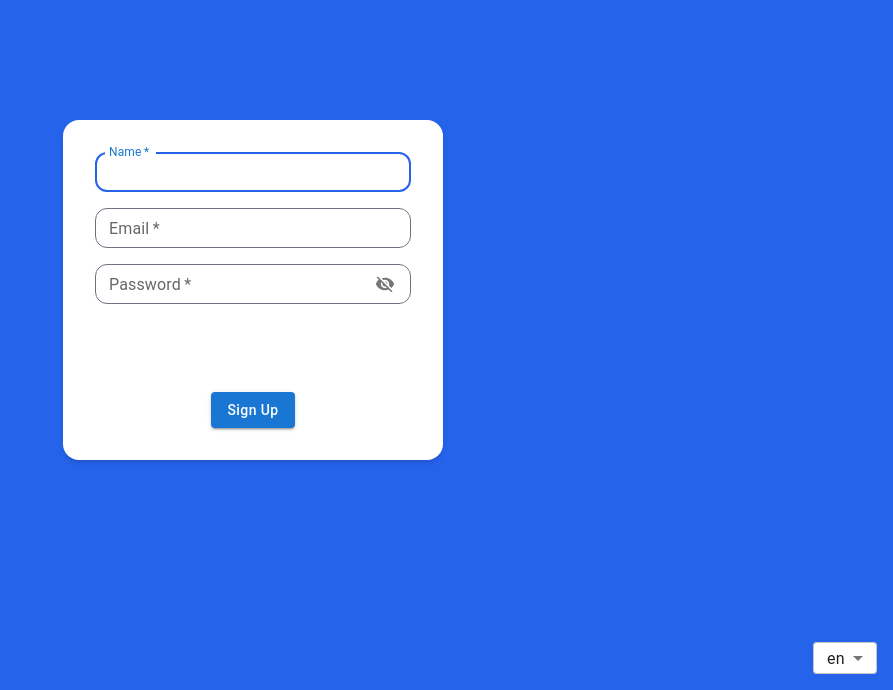
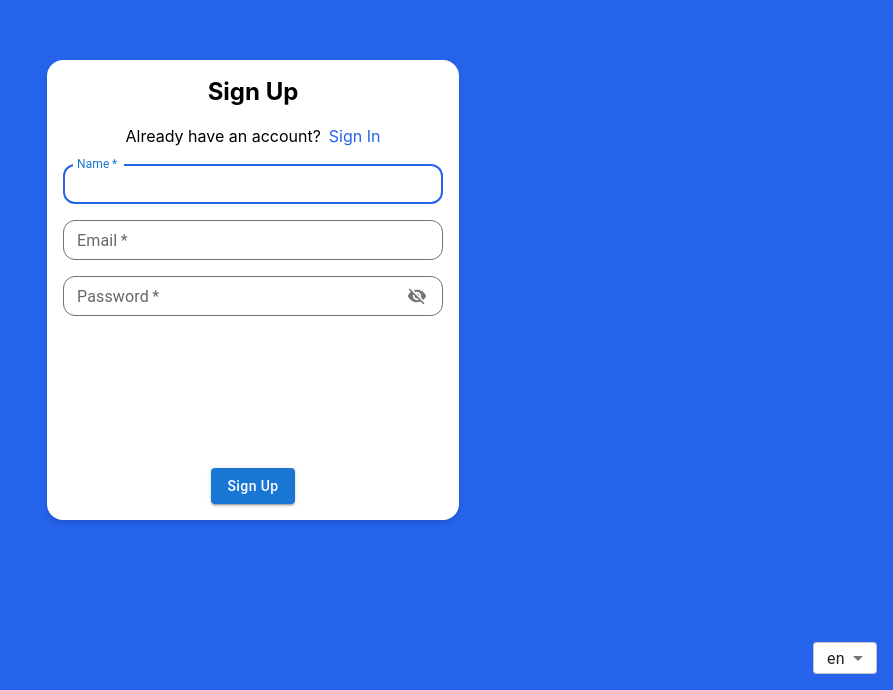
Before and after one commit to SenpaiDanilka/gt_client, a React (Create React App) app: page /sign_up in a window 1280 px wide. Shown: the part 110-800 px from the top of the page, without its empty margins (387-1280 px from the left). Built offline with nearby package versions, Linux system fonts and the light colour scheme.

Commit message:
Refactor signIn and signUp view

```diff
--- a/src/App.tsx
+++ b/src/App.tsx
@@ -17,6 +17,7 @@ import Contact from "./views/Contact";
 export default function App() {
   const {t} = useTranslation('common');
   const cookies = Cookie.get('fauna-session');
+  //const cookies = true
   const logout = () => {
     Cookie.remove('fauna-session');
   };
--- a/src/components/BaseComponents/BaseForm.tsx
+++ b/src/components/BaseComponents/BaseForm.tsx
@@ -27,7 +27,7 @@ const BaseForm: React.FC<Props> = ({
   return (
     <form
       className={
-      `${className} border-box p-8 flex flex-col items-center justify-between rounded-xl`
+      `${className} border-box flex flex-col items-center justify-between rounded-xl`
     }
       onSubmit={onSubmit}
     >
--- a/src/translations/common/en.json
+++ b/src/translations/common/en.json
@@ -2,6 +2,8 @@
   "password": "Password",
   "email": "Email",
   "name": "Name",
+  "haveAccount": "Already have an account?",
+  "haveNoAccount": "Don't have an account yet?",
   "signIn": "Sign In",
   "signUp": "Sign Up",
   "signOut": "Sign Out",
--- a/src/translations/common/ru.json
+++ b/src/translations/common/ru.json
@@ -2,6 +2,8 @@
   "password": "Пароль",
   "email": "Email",
   "name": "Имя",
+  "haveAccount": "Уже есть аккаунт?",
+  "haveNoAccount": "Ещё нет аккаунта?",
   "signIn": "Войти",
   "signUp": "Зарегистрироваться",
   "signOut": "Выйти",
--- a/src/views/SignIn.tsx
+++ b/src/views/SignIn.tsx
@@ -7,8 +7,8 @@ import {useTranslation} from "react-i18next";
 import BaseButton from "../components/BaseComponents/BaseButton";
 import {isRequired, isValidEmail, minLength} from "../utils/validate";
 import Cookie from "js-cookie";
-import {useNavigate} from "react-router-dom";
 import BaseContainer from "../components/BaseComponents/BaseContainer";
+import {Link} from "react-router-dom";
 
 const LOGIN = gql`
   mutation UserLogin($email: String!, $password: String! ) {
@@ -35,7 +35,7 @@ const SignIn = () => {
   const {formData, isNotValidData, handleBlur, handleFocus, handleChange} = useForm(initialState);
   const [passwordVisibility, setPasswordVisibility] = useState(false);
   const [loginFunc, {loading, error}] = useMutation(LOGIN);
-  const navigate = useNavigate();
+  const {t} = useTranslation('common');
 
   if (loading) {
     return <div>Loading...</div>;
@@ -58,7 +58,6 @@ const SignIn = () => {
       .then(resp => {
         console.log('==>', resp);
         Cookie.set('fauna-session', resp.data.secret, {expires: 7});
-        navigate('/');
       })
       .catch(e => console.log(e))
   };
@@ -91,7 +90,17 @@ const SignIn = () => {
   ];
 
   return (
-    <BaseContainer>
+    <BaseContainer className="p-4">
+      <p className="text-center font-bold text-2xl">{t('signIn')}</p>
+      <div className="flex justify-center my-4">
+        <span className="mr-2">{t('haveNoAccount')}</span>
+        <Link
+          to="/sign_up"
+          className="text-blue-600 hover:underline"
+        >
+          {t('signUp')}
+        </Link>
+      </div>
       <BaseForm
         formFieldsData={formFieldsData}
         onSubmit={doLogin}
--- a/src/views/SignUp.tsx
+++ b/src/views/SignUp.tsx
@@ -7,6 +7,7 @@ import {useTranslation} from "react-i18next";
 import BaseButton from "../components/BaseComponents/BaseButton";
 import {isRequired, isValidEmail, maxLength, minLength} from "../utils/validate";
 import BaseContainer from "../components/BaseComponents/BaseContainer";
+import {Link, useNavigate} from "react-router-dom";
 
 const SIGNUP = gql`
   mutation UserSignUp( $name: String!, $email: String!, $password: String! ) {
@@ -36,6 +37,8 @@ const SignUp = () => {
   const [passwordVisibility, setPasswordVisibility] = useState(false);
   const {formData, isNotValidData, handleBlur, handleFocus, handleChange} = useForm(initialState);
   const [signUpFunc, {loading, error}] = useMutation(SIGNUP);
+  const {t} = useTranslation('common');
+  const navigate = useNavigate();
 
   if (loading) {
     return <div>Loading...</div>;
@@ -55,8 +58,11 @@ const SignUp = () => {
         password: formData.password.value
       }
     })
-      .then(resp => console.log('==>', resp))
-      .catch(e => console.log(e))
+      .then(resp => {
+          console.log('==>', resp);
+          navigate('/sign_in');
+      })
+      .catch(e => console.log(e));
   };
 
   const formFieldsData = [
@@ -96,7 +102,17 @@ const SignUp = () => {
   ];
 
   return (
-    <BaseContainer>
+    <BaseContainer className="p-4">
+      <p className="text-center font-bold text-2xl">{t('signUp')}</p>
+      <div className="flex justify-center my-4">
+        <span className="mr-2">{t('haveAccount')}</span>
+        <Link
+          to="/sign_in"
+          className="text-blue-600 hover:underline"
+        >
+          {t('signIn')}
+        </Link>
+      </div>
       <BaseForm
         formFieldsData={formFieldsData}
         onSubmit={doRegister}
```
